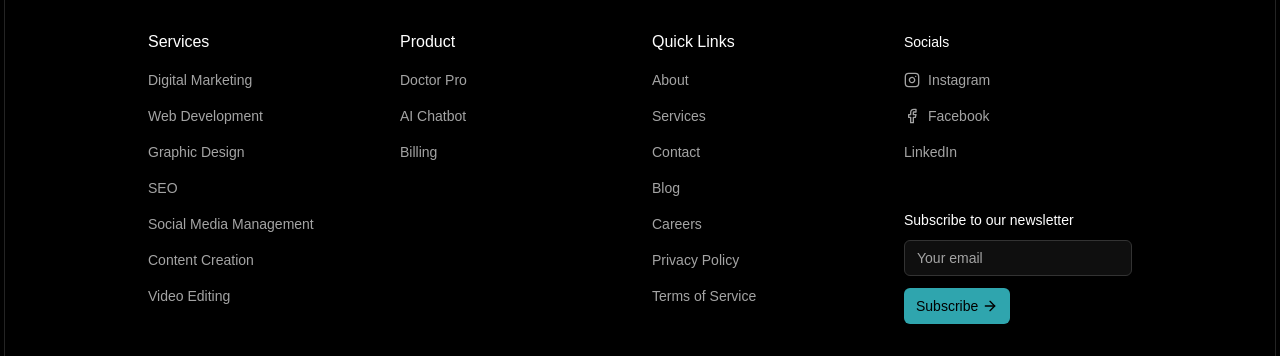
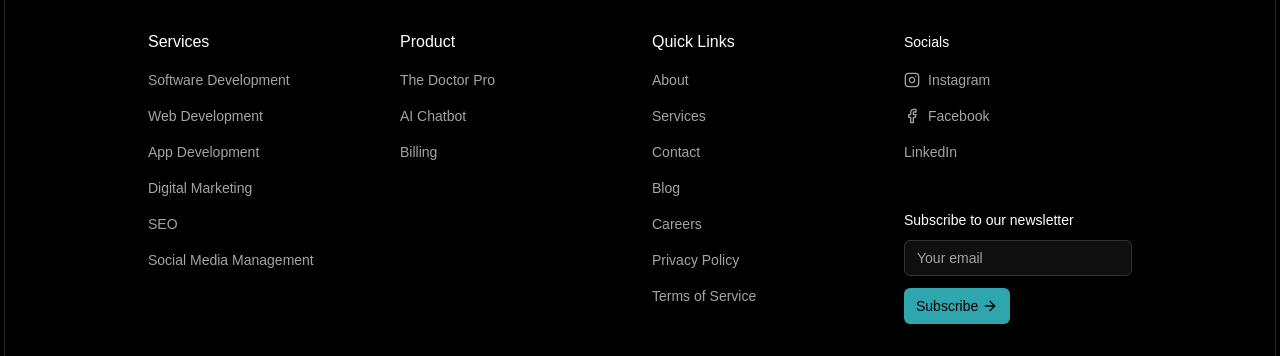
Before and after one commit to Myenum2412/myenum.rebuild, a Next.js app: page / in a window 1280 px wide. Shown: the part 7147-7503 px from the top of the page. Built offline with nearby package versions, Linux system fonts and the light colour scheme.

Commit message:
Update footer.tsx

```diff
--- a/components/footer.tsx
+++ b/components/footer.tsx
@@ -13,19 +13,19 @@ import {
   MessageCircle,
   ArrowRight
 } from "lucide-react";
+import { he } from "zod/v4/locales";
 
 const servicesLinks = [
+  { href: "/undermaintenance", label: "Software Development" },
+  { href: "/undermaintenance", label: "Web Development" },
+  { href: "/undermaintenance", label: "App Development" },
   { href: "/undermaintenance", label: "Digital Marketing" },
-  { href: "/undermaintenance", label: "Web Development" },
-  { href: "/undermaintenance", label: "Graphic Design" },
   { href: "/undermaintenance", label: "SEO" },
   { href: "/undermaintenance", label: "Social Media Management" },
-  { href: "/undermaintenance", label: "Content Creation" },
-  { href: "/undermaintenance", label: "Video Editing" },
 ];
 
 const productLinks = [
-  { href: "https://doctorpro.myenum.in/", label: "Doctor Pro" },
+  { href: "https://www.thedoctorpro.com/", label: "The Doctor Pro" },
   { href: "/undermaintenance", label: "AI Chatbot" },
   { href: "/undermaintenance", label: "Billing" },
 ];
```
